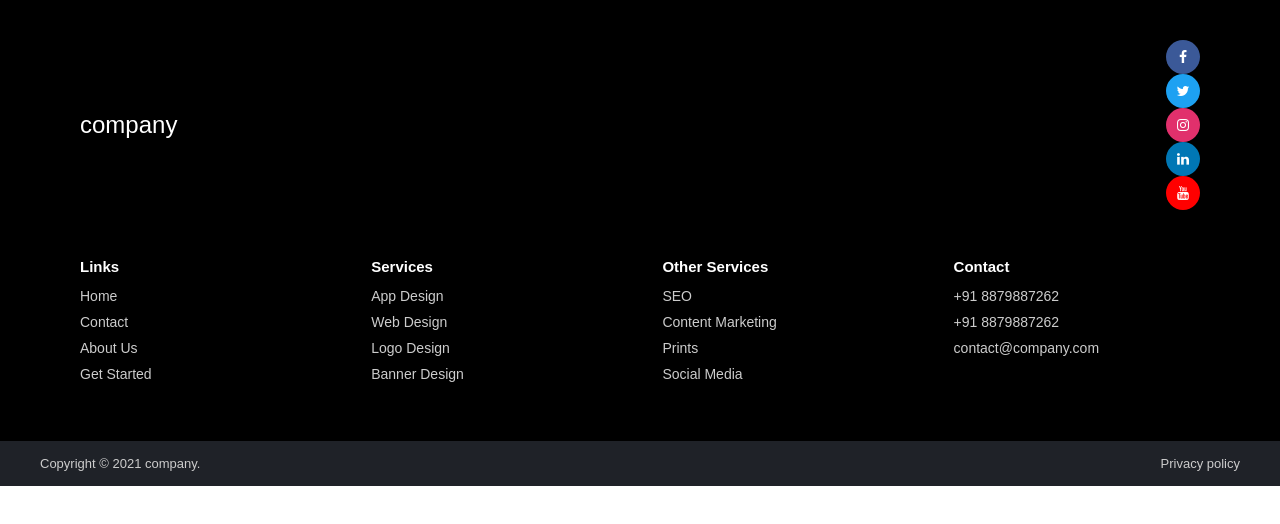
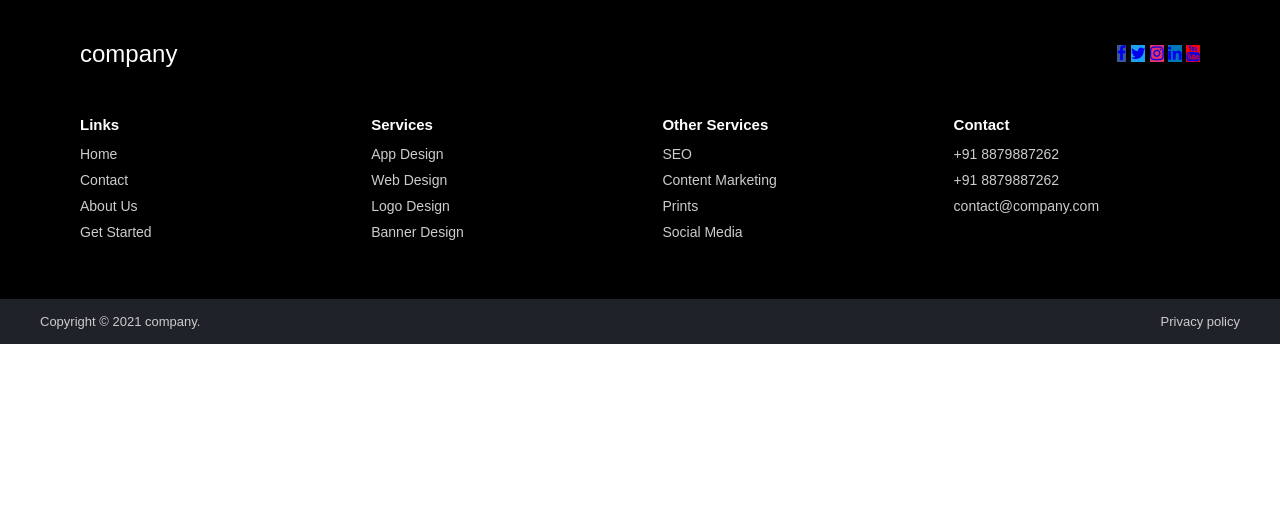
Before and after one commit to acciojob/footer-TechPlundrer, a website: page main.html in a window 1280 px wide. Drawn offline with Linux system fonts and the light colour scheme.

Commit message:
created a submission

```diff
--- a/main.html
+++ b/main.html
@@ -21,12 +21,11 @@
           </div>
 
           <div class="media-icons">
-            <!-- your code here -->
-			  <a href="#"><i class="fa fa-facebook"></i></a>
-			  <a href="#"><i class="fa fa-twitter"></i></a>
-			  <a href="#"><i class="fa fa-instagram"></i></a>
-			  <a href="#"><i class="fa fa-linkedin"></i></a>
-			  <a href="#"><i class="fa fa-youtube"></i></a>
+			  <a href="www.facebook.com"><i class="fa fa-facebook"></i></a>
+			  <a href="www.twitter.com"><i class="fa fa-twitter"></i></a>
+			  <a href="www.instagram.com"><i class="fa fa-instagram"></i></a>
+			  <a href="www.linkedin.com"><i class="fa fa-linkedin"></i></a>
+			  <a href="www.youtube.com"><i class="fa fa-youtube"></i></a>
           </div>
         </div>
         <div class="link-boxes">
--- a/styles.css
+++ b/styles.css
@@ -32,16 +32,12 @@ footer .top {
 
 /* social icons */
 .media-icons a {
+   .media-icons {
     display: flex;
     align-items: center;
-    justify-content: center;
-    width: 34px;
-    height: 34px;
-    margin-left: 8px;
-    border-radius: 50%;
-    color: #fff;
-    font-size: 14px;
-    text-decoration: none;
+    gap: 10px;
+}
+
 }
 
 .media-icons a:nth-child(1) { background: #3b5998; }
```
